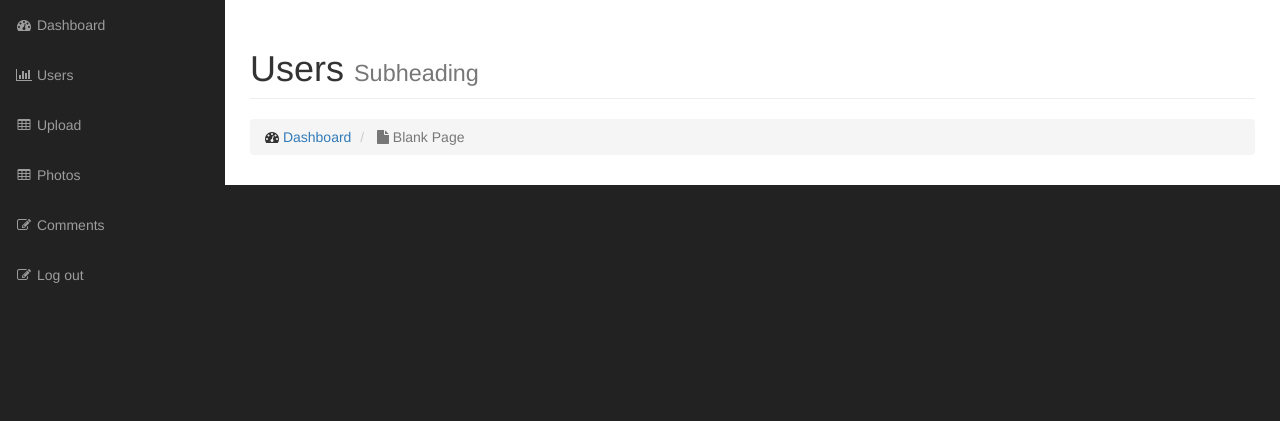
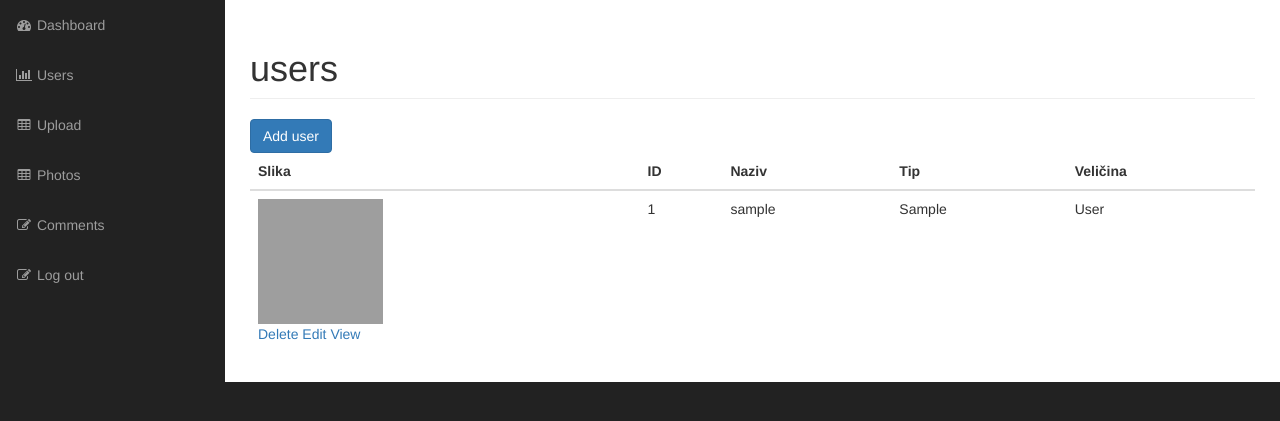
Before and after one commit to Stanko172/PHP_Gallery_app, a PHP site: page /admin/users.php in a window 1280 px wide. Shown: the part 51-472 px from the top of the page. Run offline with PHP 8.4, Linux system fonts and the light colour scheme; the visitor is signed in with stand-in values (Sample User, id 1); tables that the repository leaves empty or names only in its code hold one stand-in row (values such as "Sample post"); grey boxes labelled with a size stand in for pictures from a placeholder-image service; some libraries are stand-ins or nearby versions; grey boxes are pictures that could not be loaded.

Commit message:
added view and add user features

```diff
--- a/admin/includes/init.php
+++ b/admin/includes/init.php
@@ -1,5 +1,4 @@
 <?php
-
 defined('DS') ? null : define('DS', DIRECTORY_SEPARATOR);
 defined('ROOT_DIR') ? null : define('ROOT_DIR', dirname(dirname(__FILE__)));
 defined('INCLUDES_PATH') ? null : define('INCLUDES_PATH', ROOT_DIR . 'admin' . DS . 'includes');
--- a/admin/includes/user.php
+++ b/admin/includes/user.php
@@ -2,12 +2,16 @@
 
 class User extends Db_object{
     protected static $db_table = 'users';
-    protected static $db_table_attr = array('username', 'password', 'first_name', 'last_name');
+    protected static $db_table_attr = array('username', 'password', 'first_name', 'last_name', 'user_image');
     public $id;
     public $username;
     public $first_name;
     public $last_name;
     public $password;
+    public $user_image;
+
+    public $tmp_path;
+    public $image_folder = 'images';
 
     public static function verify_user($username, $password){
         global $database;
@@ -22,6 +26,36 @@ class User extends Db_object{
         return !empty($result) ? array_shift($result) : false;
     }
 
+    public function image_path(){
+        return empty($this->user_image) ? 'https://cdn.pixabay.com/photo/2015/10/05/22/37/blank-profile-picture-973460_960_720.png' : $this->image_folder . DS . $this->user_image;
+    }
+
+    public function delete_user(){
+        if($this->delete()){
+            $target_path = ROOT_DIR . DS . $this->image_folder . DS . $this->user_image;
+            unlink("$target_path") ? true : false;
+        }else{
+            return false;
+        }
+    }
+
+    public function set_file($file){
+        if(empty($file) || !is_array($file)){
+            return false;
+        }else if($file['error'] != 0){
+            return false;
+        }else{
+            $this->user_image = basename($file['name']);
+            $this->tmp_path = $file['tmp_name'];
+
+            return true;
+        }
+    }
+
+    public function image_path_local(){
+        return $this->image_folder . DS . $this->user_image;
+    }
+
 }
 
 ?>
--- a/admin/users.php
+++ b/admin/users.php
@@ -1,4 +1,10 @@
 <?php include("includes/header.php"); ?>
+
+<?php
+
+    $users = user::get_all();
+
+?>
 
         <!-- Navigation -->
         <nav class="navbar navbar-inverse navbar-fixed-top" role="navigation">
@@ -21,17 +27,42 @@
                 <div class="row">
                     <div class="col-lg-12">
                         <h1 class="page-header">
-                            Users
-                            <small>Subheading</small>
+                            users
                         </h1>
-                        <ol class="breadcrumb">
-                            <li>
-                                <i class="fa fa-dashboard"></i>  <a href="index.html">Dashboard</a>
-                            </li>
-                            <li class="active">
-                                <i class="fa fa-file"></i> Blank Page
-                            </li>
-                        </ol>
+                        <div>
+                        <a type="button" href="add_user.php" class="btn btn-primary btn-md">Add user</a>
+                        <br />
+                        <table class="table">
+                            <thead>
+                                <tr>
+                                <th scope="col">Slika</th>
+                                <th scope="col">ID</th>
+                                <th scope="col">Naziv</th>
+                                <th scope="col">Tip</th>
+                                <th scope="col">Veličina</th>
+                                </tr>
+                            </thead>
+                            <tbody>
+                            <?php  foreach($users as $user) : ?>
+                                <tr>
+                                <td><img src=<?php echo $user->image_path() ?> width = "125px" height = "125px" />
+
+                                    <div class="action_links">
+                                        <a href="delete_user.php?id=<?php echo $user->id;?>">Delete</a>
+                                        <a href="edit_user.php?id=<?php echo $user->id;?>">Edit</a>
+                                        <a href="delete_user.php">View</a>
+                                    </div>
+
+                                </td>
+                                <td><?php echo $user->id; ?></td>
+                                <td><?php echo $user->username; ?></td>
+                                <td><?php echo $user->first_name; ?></td>
+                                <td><?php echo $user->last_name; ?></td>
+                                </tr>
+                            </tbody>
+                            <? endforeach ?>
+                        </table>
+                        </div>
                     </div>
                 </div>
 
```
Also changed, not shown: admin/add_user.php (added, +95 -0 lines), admin/delete_user.php (added, +27 -0 lines), admin/images/programming-2115930_640.jpg (added).
